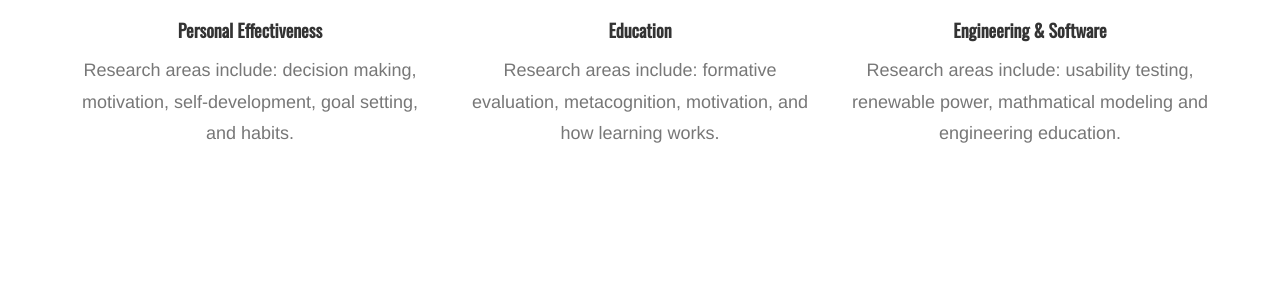
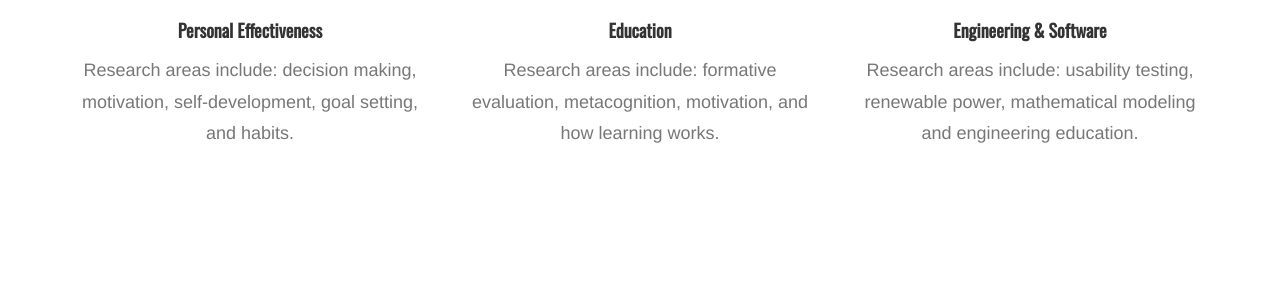
Before and after one commit to kerspoon/developingcognition.com, a Jekyll site: the page built from index.html, in a window 1280 px wide and 900 px high, scrolled down 2855 px. Shown: the part 200-485 px from the top of the window. Built offline with Jekyll 4.4.1, drawn with Linux system fonts in a browser that asks for light colours; nearby versions of some CDN libraries; some web fonts are replaced.

Commit message:
spelling mistake

```diff
--- a/index.html
+++ b/index.html
@@ -172,7 +172,7 @@ layout: default
                     <i class="fa fa-users fa-stack-1x fa-inverse"></i>
                 </span>
                 <h4 class="service-heading">Engineering &amp; Software</h4>
-                <p class="text-muted">Research areas include: usability testing, renewable power, mathmatical modeling and engineering education.</p>
+                <p class="text-muted">Research areas include: usability testing, renewable power, mathematical modeling and engineering education.</p>
             </div>
         </div>
     </div>
```
